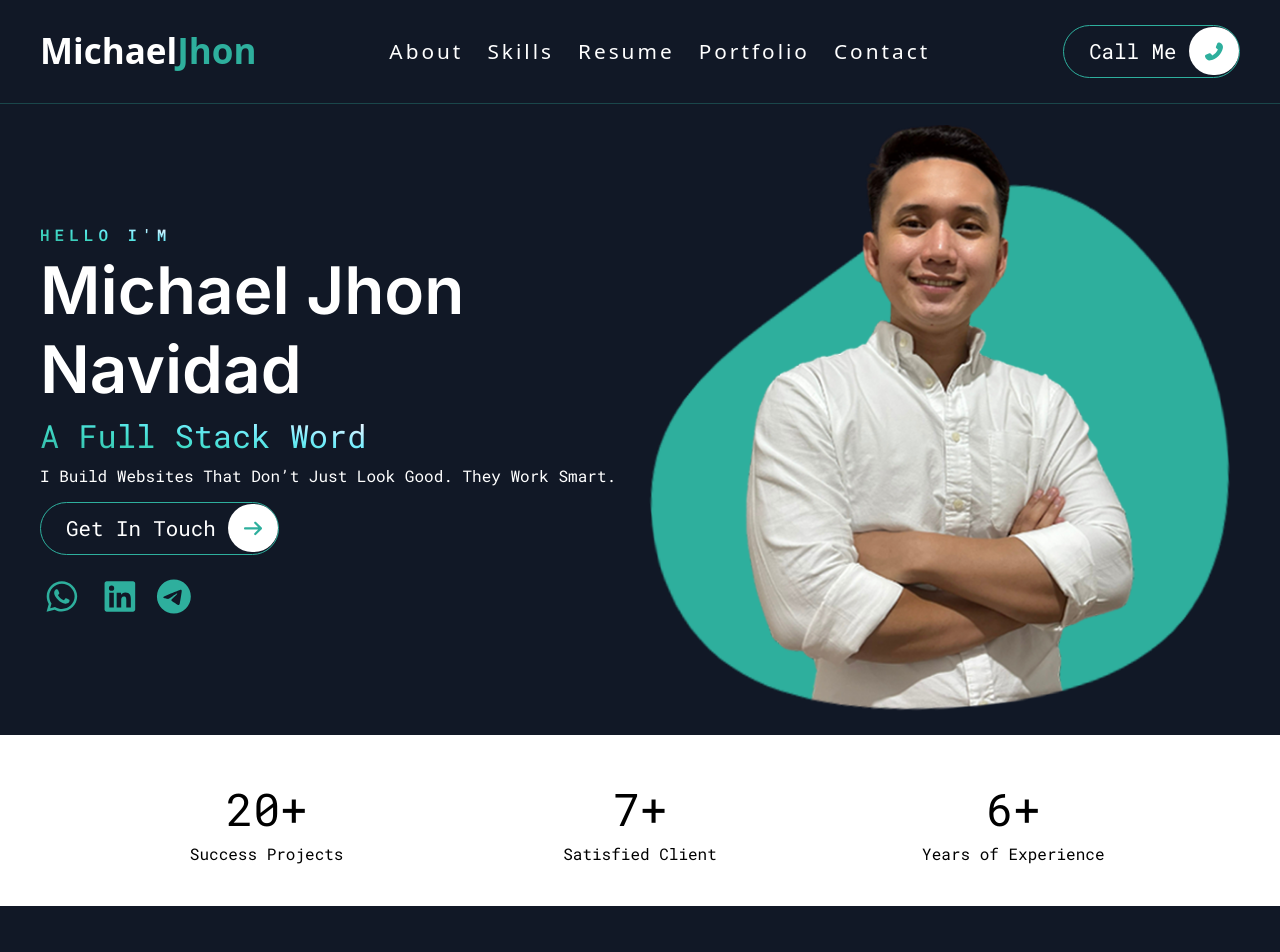
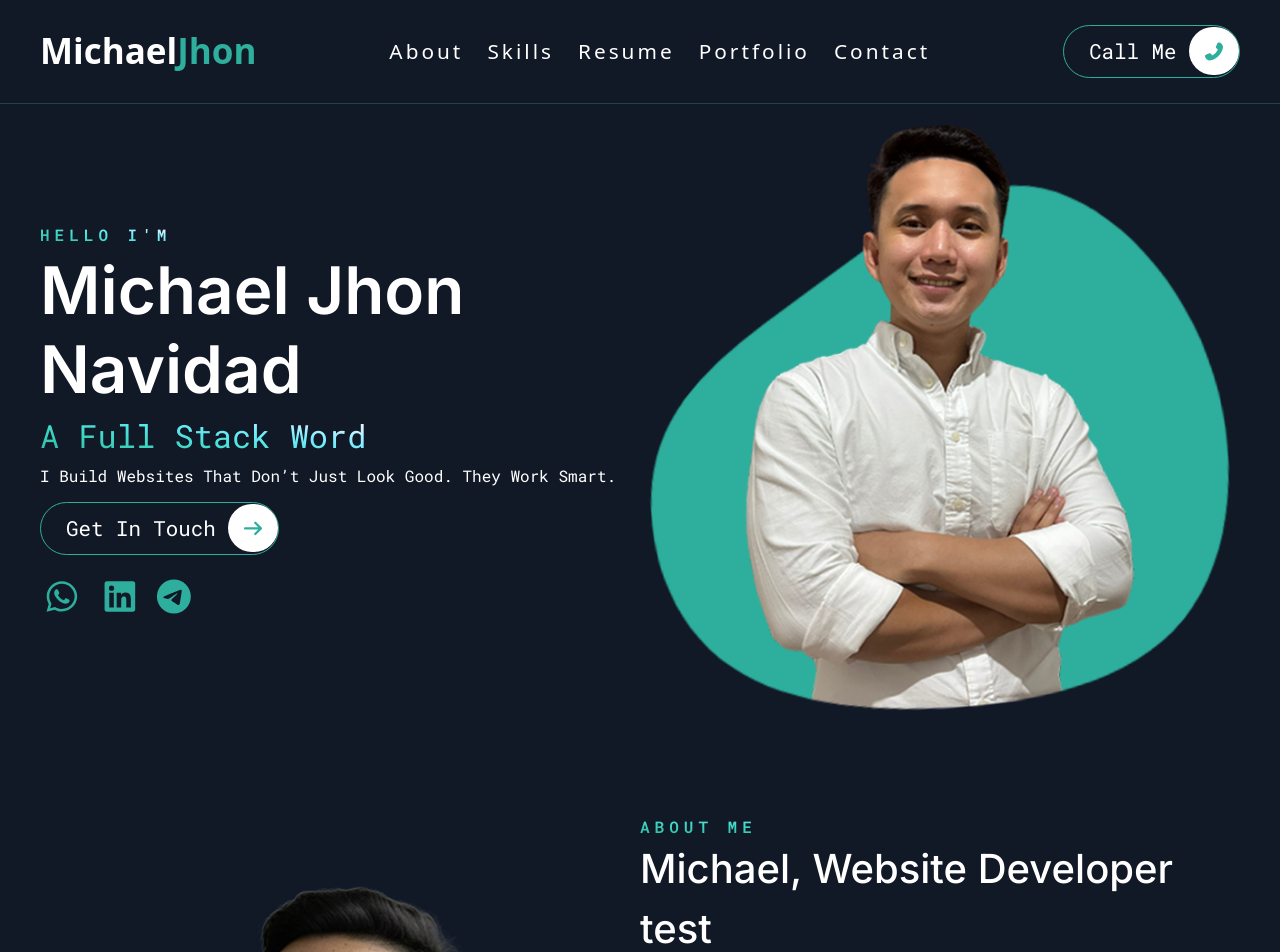
Before and after one commit to mikee-pixel/new-portfolio, a React (Vite) app: page / in a window 1280 px wide. Shown: the top 952 px of the page. Built offline with nearby package versions, Linux system fonts and the light colour scheme; no server answers.

Commit message:
hide the Statistic section temporary.

```diff
--- a/src/main.jsx
+++ b/src/main.jsx
@@ -2,7 +2,7 @@ import { StrictMode } from 'react'
 import { createRoot } from 'react-dom/client'
 import './index.css'
 import App from './App.jsx'
-import Statistic from './Statistic.jsx'
+// import Statistic from './Statistic.jsx'
 import About from './About.jsx'
 import SkillSet from './SkillSet.jsx'
 import Resume from './Resume.jsx'
@@ -16,7 +16,7 @@ createRoot(document.getElementById('root')).render(
   <StrictMode>
     <Navigation />
     <App />
-    <Statistic />
+    {/* <Statistic /> */}
     <About />
     <SkillSet />
     <Resume />
```
